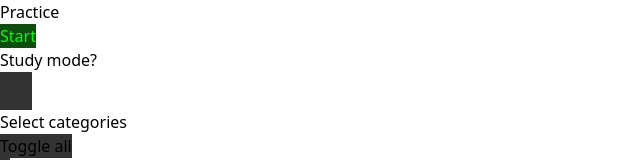
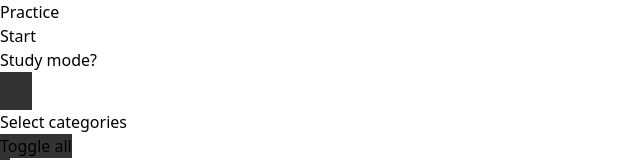
Before and after one commit to mY9Yd2/meloco-language-learning, a Vue app: page /#/list/katakana/basic/select in a window 1280 px wide. Before the commit this address led to /#/list/hiragana/basic/select. Shown: the top 160 px of the page, without its empty margins (0-640 px from the left). Built offline with nearby package versions, Linux system fonts and the light colour scheme; some icons are missing.

Commit message:
refactor: remove #startButton id attribute

```diff
--- a/src/views/SelectKanaCategory.vue
+++ b/src/views/SelectKanaCategory.vue
@@ -109,8 +109,7 @@ function startTest() {
       Practice
     </legend>
     <button
-      id="startButton"
-      className="bg-[#4d0c4c] text-[#7a4a7a] rounded-lg w-full p-2 text-center"
+      className="bg-[#0d4e0e] disabled:bg-[#4d0c4c] text-[#00ff00] disabled:text-[#7a4a7a] rounded-lg w-full p-2 text-center"
       :disabled="isStartButtonDisabled"
       @click="startTest"
     >
@@ -169,9 +168,4 @@ button[data-study-mode="true"] {
     background-color: #333333;
     border-color: #666666;
 }
-
-#startButton:not(:disabled) {
-  background-color: #0d4e0e;
-  color: #00ff00;
-}
 </style>
```
